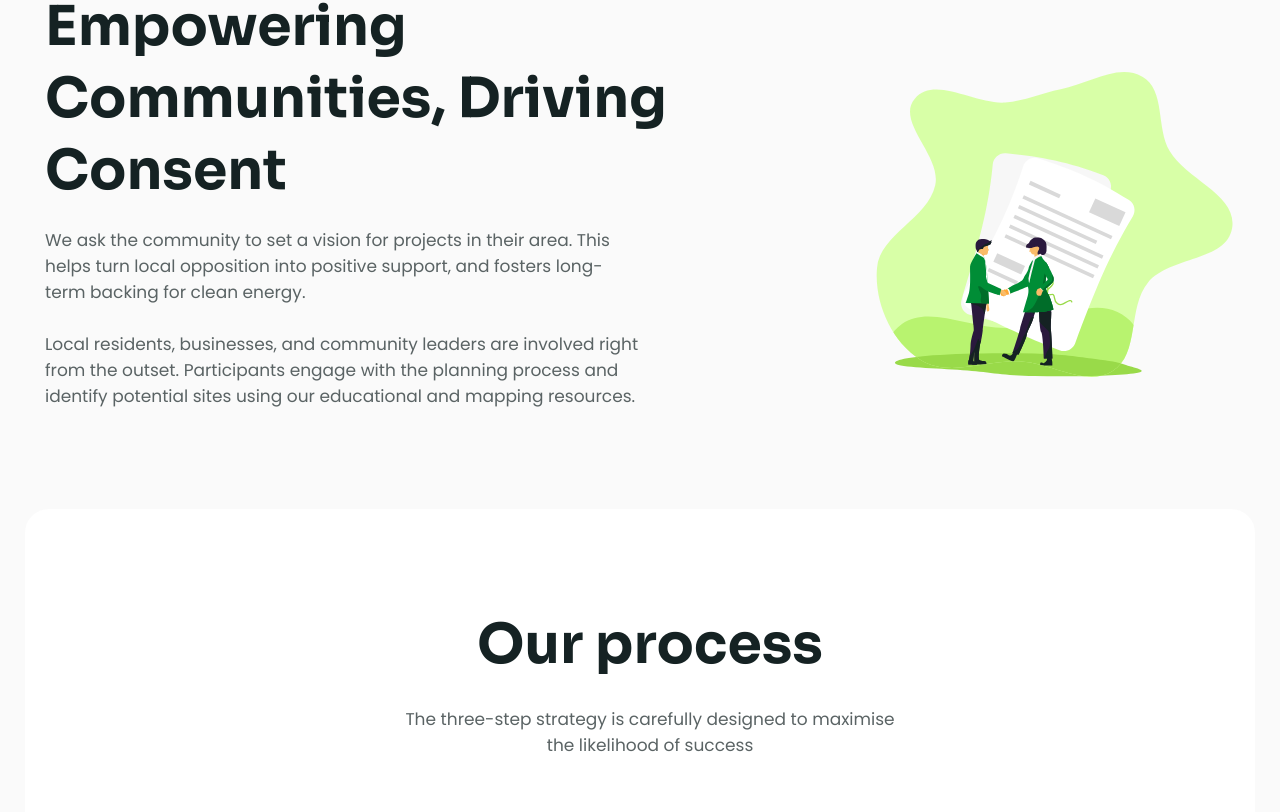
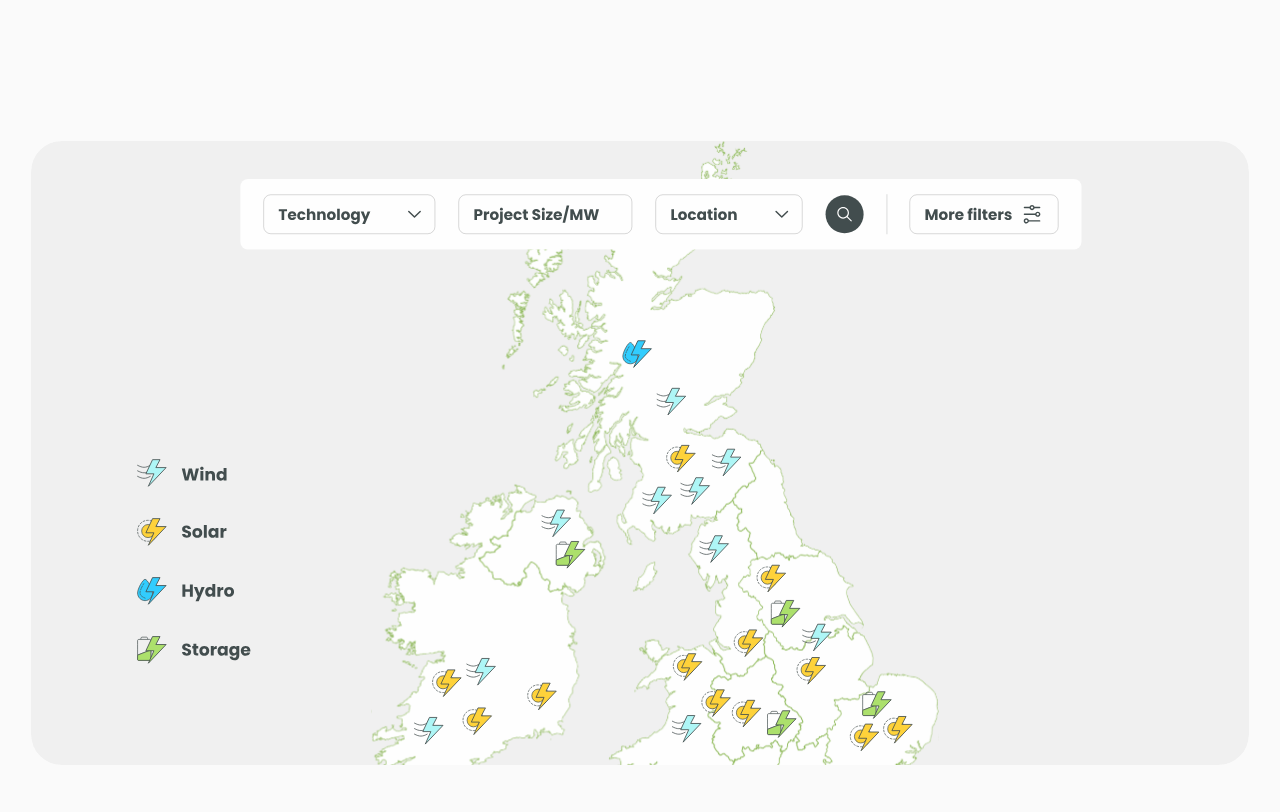
Before and after one commit to elghanbibadr/GoodRenewable, a React (Vite) app: page / in a window 1280 px wide. Shown: the part 1508-2320 px from the top of the page. Built offline with nearby package versions, Linux system fonts and the light colour scheme.

Commit message:
more test

```diff
--- a/src/App.jsx
+++ b/src/App.jsx
@@ -31,10 +31,10 @@ const App = () => {
          <Nav bookingPopUpOpen={bookingPopUpOpen} setBookingPopUpOpen={setBookingPopUpOpen} />
          <Callendly isOpen={bookingPopUpOpen} setIsOpen={setBookingPopUpOpen} />
         </Element>
-        {/* <Layout>
-         <Hero bookingPopUpOpen={bookingPopUpOpen} setBookingPopUpOpen={setBookingPopUpOpen} />
-        </Layout>
-        */}
+         <Layout>
+
+      {/* <Hero bookingPopUpOpen={bookingPopUpOpen} setBookingPopUpOpen={setBookingPopUpOpen} />   */}
+      </Layout>
 
          <Desc />
          <Layout>
--- a/src/componenet/Features/Features.jsx
+++ b/src/componenet/Features/Features.jsx
@@ -213,7 +213,7 @@ const Features = () => {
           </svg>
         </div>
       </Gridx2>
-       {/* <Map /> */}
+       <Map />
 
      <Gridx2 >
         <div  data-aos="fade-up-right" data-aos-offset="300" >
--- a/src/componenet/Features/Map.jsx
+++ b/src/componenet/Features/Map.jsx
@@ -3,9 +3,9 @@ import mobileMap from "../../assets/mobileMap.svg"
 
 export const Map = () => {
   return (
-    <div         data-aos="flip-up"     className='my-60      flex justify-center    map '  data-aos-offset="300">
-    <img  className='hidden max-w-[100%] md:block mx-4  ' src={desktopMap} alt='map image for desktops' loading='lazy' />
-    <img  className='mx-auto max-w-[100%] md:hidden' src={mobileMap}  alt='map image for mobile' loading='lazy' />
+    <div         data-aos="flip-up"     className='my-60  max-w-[99%]   mx-auto  flex justify-center  map '  data-aos-offset="300">
+    <img  className='hidden  md:block  ' src={desktopMap} alt='map image for desktops' loading='lazy' />
+    <img  className=' md:hidden' src={mobileMap}  alt='map image for mobile' loading='lazy' />
     </div>
   )
 }
```
